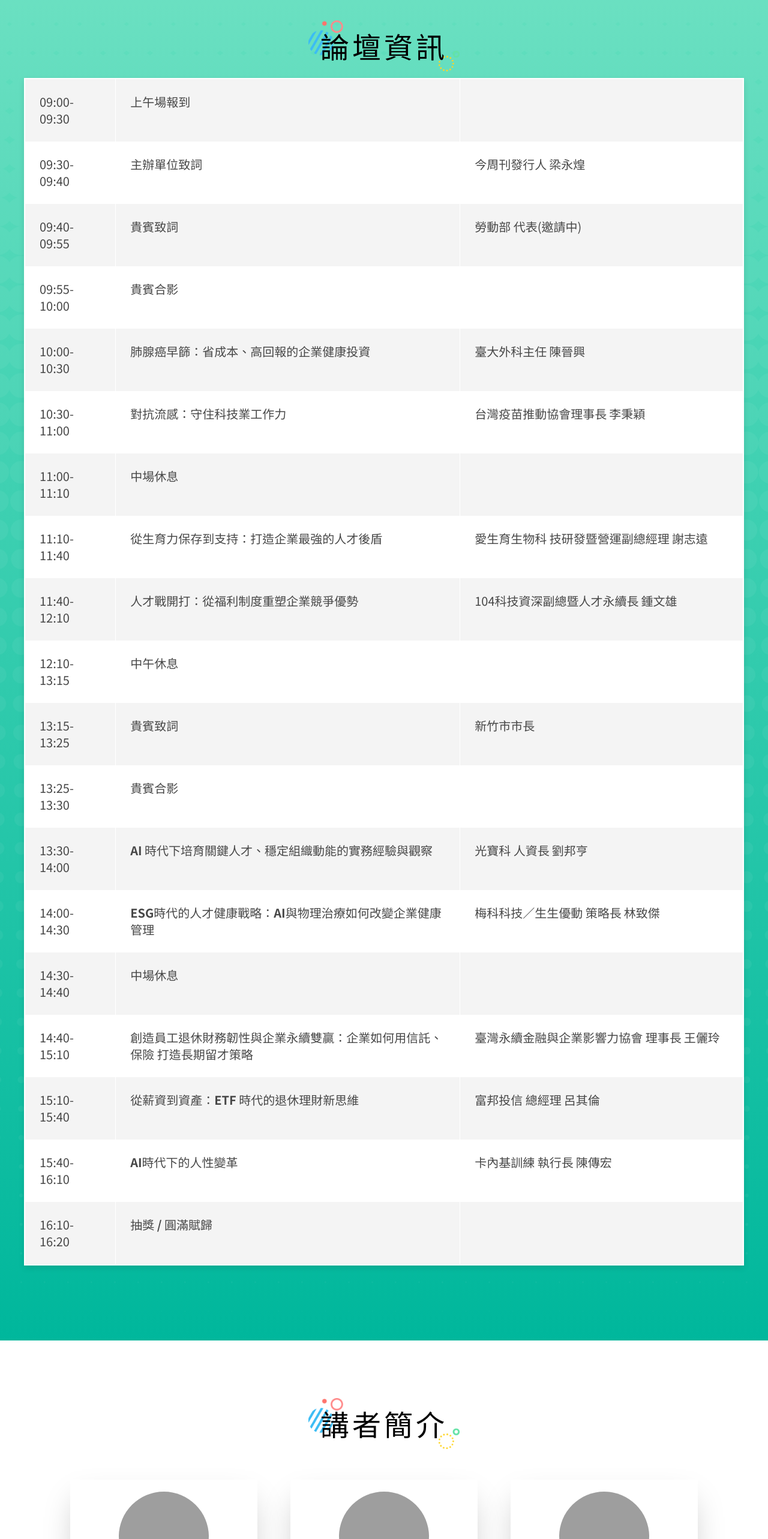
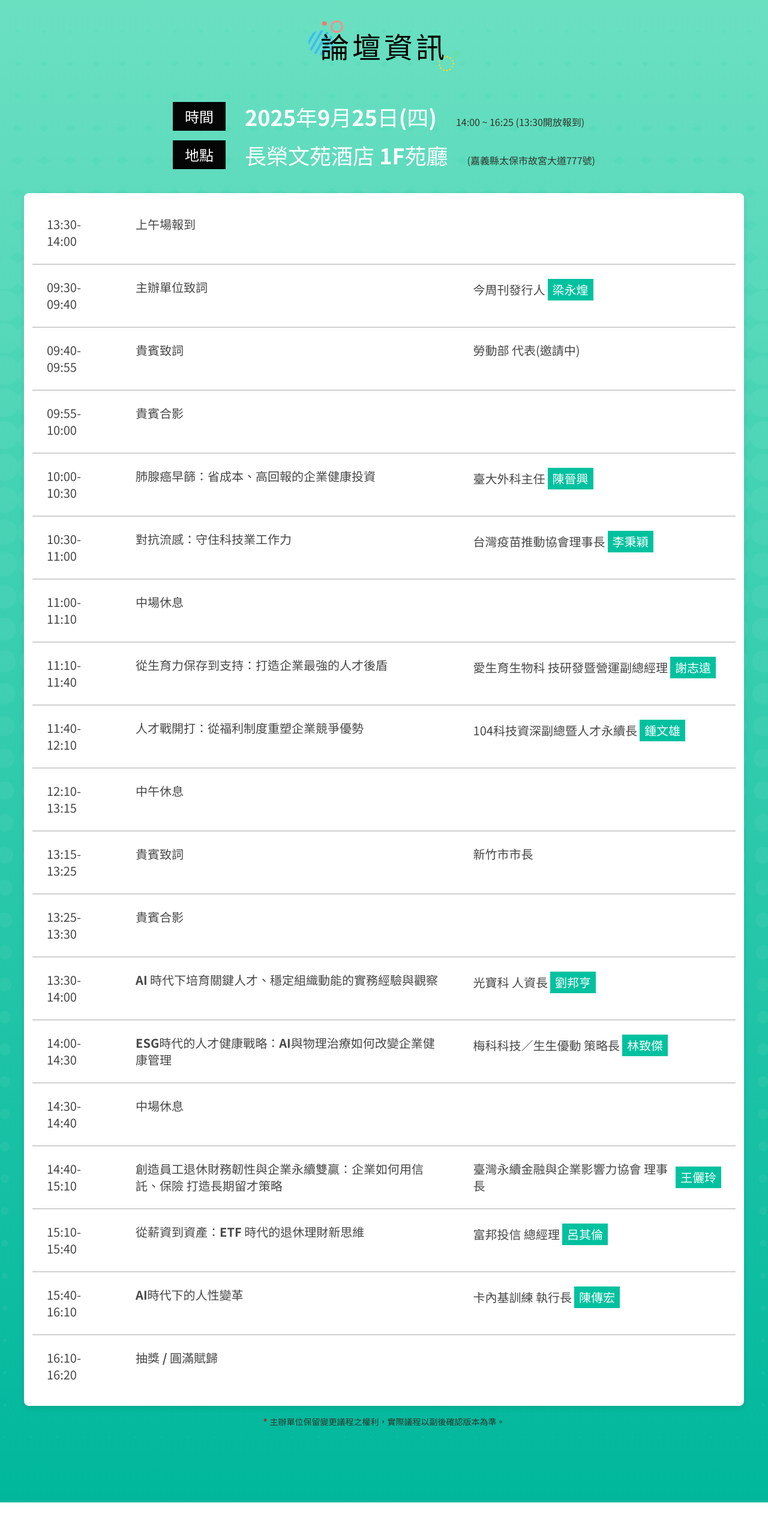
Before and after one commit to jackietsairock/SDGsforum, a Vue app: page / in a window 1280 px wide. Shown: the part 1760-4326 px from the top of the page at 60% size. Built offline with nearby package versions, Linux system fonts and the light colour scheme; grey boxes are pictures that could not be loaded.

Commit message:
論壇資訊修改

```diff
--- a/src/assets/json/info.json
+++ b/src/assets/json/info.json
@@ -45,9 +45,22 @@
             "titleColor":"#000",
             "titleEn":"亮點議題",
             "titleEnColor":"#20776e",
+            "note":"主辦單位保留變更議程之權利，實際議程以副後確認版本為準。",
+            "event_info":[
+                {
+                    "label":"時間",
+                    "title":"2025年9月25日(四)",
+                    "detail":"14:00 ~ 16:25 (13:30開放報到)"
+                },
+                {
+                    "label":"地點",
+                    "title":"長榮文苑酒店 1F苑廳",
+                    "detail":"(嘉義縣太保市故宮大道777號)"
+                }
+            ],
             "agendaInfo":[
                 {
-                    "time":"09:00-09:30",
+                    "time":"13:30-14:00",
                     "topic":"上午場報到",
                     "speaker":[
                         {
@@ -232,18 +245,6 @@
             "titleColor":"#000",
             "titleEn":"sign up",
             "titleEnColor":"#20776e",
-            "event_info":[
-                {
-                    "label":"活動時間",
-                    "title":"2026/4/29 <span class='text-base'>(三)</span>",
-                    "detail":"09:30 ~ 16:20 (09:00開放報到)"
-                },
-                {
-                    "label":"活動地點",
-                    "title":"陽明交大 光復校區 國際會議廳",
-                    "detail":"(新竹市大學路1001號 電子與資訊研究中心)"
-                }
-            ],
             "signUp_info":[
                 {
                     "label":"參與對象",
--- a/src/components/SignUp.vue
+++ b/src/components/SignUp.vue
@@ -195,19 +195,6 @@
         <Title :infoData="props.infoData" />
         <div class="signUp_box max-w-[1366px] pl-10 pr-10 pb-10 mx-auto">
             <!--<p class="text-center text-white font-bold text-5xl sm:text-9xl" style="letter-spacing: 3px;">SIGN UP</p>-->
-            <div class="event_info_box flex flex-col gap-4 my-10 w-fit mx-auto">
-                <div v-for="(item, idx) in props.infoData.event_info" :key="idx" class="event_info_item flex flex-col items-start gap-4 sm:items-center sm:flex-row sm:gap-8">
-                    <div class="event_info_label">
-                        <div class="label_box bg-[#28c8a2] w-fit px-5 py-2 rounded-4xl">
-                            <p class="text-lg text-[#303136] font-bold sm:text-2xl">{{ item.label }}</p>
-                        </div>
-                    </div>
-                    <div class="event_info_value flex flex-col gap-3 text-left mb-5 sm:mb-0">
-                        <p class="text-2xl text-[#2ac9a9] font-bold sm:text-4xl" v-html="item.title"></p>
-                        <p class="text-sm text-[#2e362b] sm:text-base">{{item.detail}}</p>
-                    </div>
-                </div>
-            </div>
             <form class="flex flex-col gap-6 w-full bg-white rounded-4xl p-10" @submit.prevent="checkVal">
                 <div class="sign_up_info_box flex flex-col gap-8 my-10 mx-auto text-center text-[#4e4e5a]">
                     <div v-for="(item, idx) in props.infoData.signUp_info" :key="idx" class="sign_up_info_item flex flex-col items-center gap-4 text-justify sm:text-center">
--- a/src/components/agenda.vue
+++ b/src/components/agenda.vue
@@ -12,7 +12,20 @@
         <Title :infoData="infoData" />
         <div class="agenda_box max-w-[1366px] pl-10 pr-10 pb-10 mx-auto">
             <!--<p class="text-center text-white font-bold text-5xl sm:text-9xl" style="letter-spacing: 3px;">AGENDA</p>-->
-            <div class="agenda_table flex flex-col bg-white">
+            <div class="event_info_box flex flex-col gap-4 my-10 w-fit mx-auto">
+                <div v-for="(item, idx) in infoData.event_info" :key="idx" class="event_info_item flex flex-col items-start gap-4 sm:items-center sm:flex-row sm:gap-8">
+                    <div class="event_info_label">
+                        <div class="label_box bg-[#050505] w-fit px-5 py-2">
+                            <p class="text-lg text-[#fff] font-bold sm:text-2xl">{{ item.label }}</p>
+                        </div>
+                    </div>
+                    <div class="event_info_value flex flex-col gap-3 text-left mb-5 items-baseline sm:mb-0 sm:flex-row sm:gap-8">
+                        <p class="text-2xl text-[#fff] font-bold sm:text-4xl" v-html="item.title"></p>
+                        <p class="text-sm text-[#2e362b] sm:text-base">{{item.detail}}</p>
+                    </div>
+                </div>
+            </div>
+            <div class="agenda_table flex flex-col bg-white p-3 rounded-lg">
                 <div v-for="(item ,idx) in infoData.agendaInfo" :key="idx" class="agenda_table_item flex flex-col lg:flex-row">
                     <div class="time_box w-full lg:w-[14%]">
                         <p class="text-md lg:text-xl" :style="{color: idx === 0 ? '#474747' : '#474747'}">{{item.time}}</p>
@@ -21,13 +34,14 @@
                         <p class="text-md font-bold lg:text-xl" :style="{color: idx === 0 ? '#474747' : '#474747'}" v-html="item.topic"></p>
                     </div>
                     <div class="speaker_area flex flex-col w-full gap-3 lg:w-[45%]">
-                        <div v-for="(item ,idx) in item.speaker" :key="idx" class="speaker_box flex flex-row text-md w-full lg:text-xl">
+                        <div v-for="(item ,idx) in item.speaker" :key="idx" class="speaker_box flex flex-row text-md w-full items-center lg:text-xl">
                             <p v-html="item.speakerTitle" class="" style="color: #474747"></p>
-                            <p class="whitespace-nowrap font-bold ml-1" :style="{color: item.speakerName !== '講者' ? '#474747' : '#fff'}"> {{item.speakerName}}</p>
+                            <p :class="item.speakerName !== '' ? `block bg-[#00c19f] text-white whitespace-nowrap font-bold ml-1 py-1 px-2` : `hidden`" :style="{color: item.speakerName !== '講者' ? '#fff' : '#fff'}"> {{item.speakerName}}</p>
                         </div>
                     </div>
                 </div>
             </div>
+            <p class="agenda_note text-center text-sm text-[#2e362b] mt-4">{{ infoData.note }}</p>
         </div>
     </div>
 </template>
@@ -42,16 +56,23 @@
         box-shadow: 0px 4px 10px rgba(0, 0, 0, 0.1);
     }
 
-    .agenda_table_item:nth-child(odd){
-        background-color: #f4f4f4;
+    .agenda_table_item{
+        border-bottom: 1px solid #a9a9a9;
     }
 
     .agenda_table_item > div{
         padding: 1.5rem 1.5rem;
-        border-right: 1px solid #fff;
     }
-    .agenda_table_item > div:last-child{
-        border-right: 0px solid #fff;
+
+    .agenda_table_item:last-child{
+        border-bottom: 0px solid #a9a9a9;
+    }
+
+    .agenda_note::before{
+        content: '*';
+        color: #b91c1c;
+        font-weight: 700;
+        margin-right: 0.25rem;
     }
 
 
```
